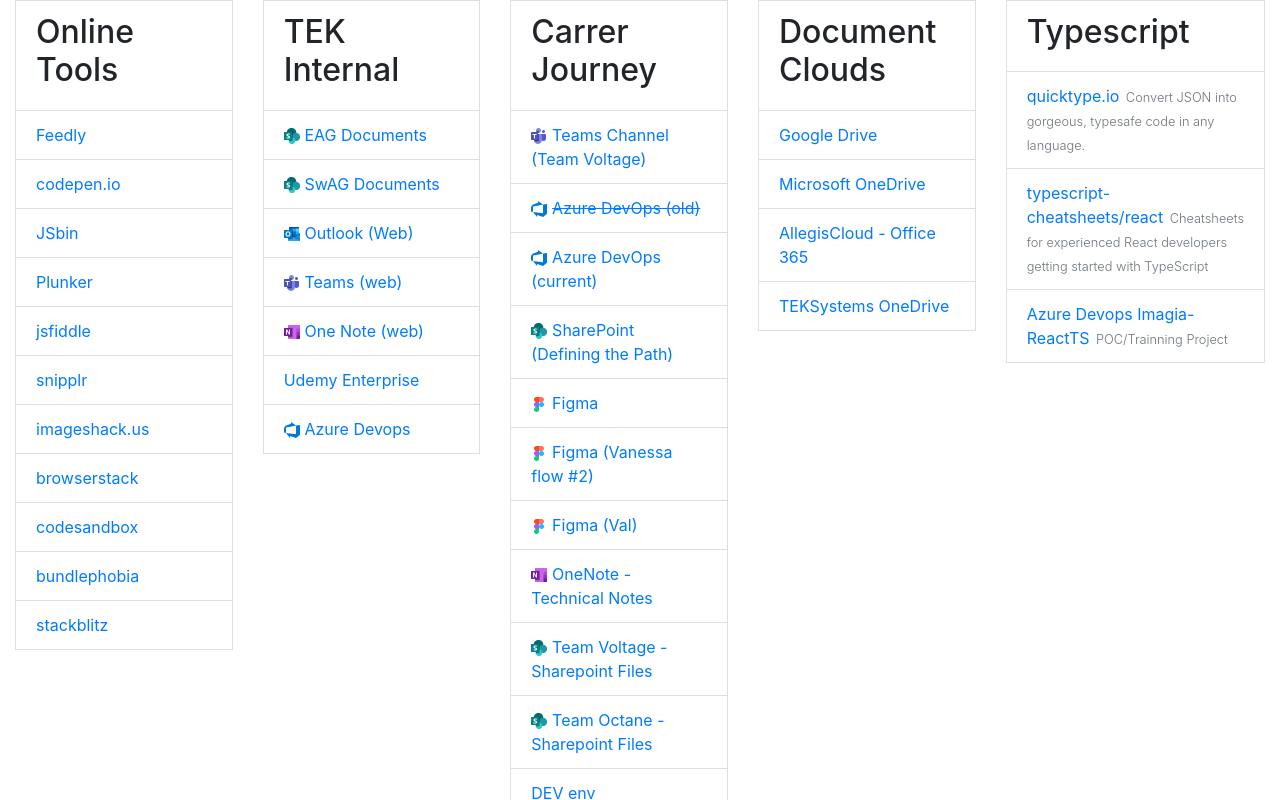
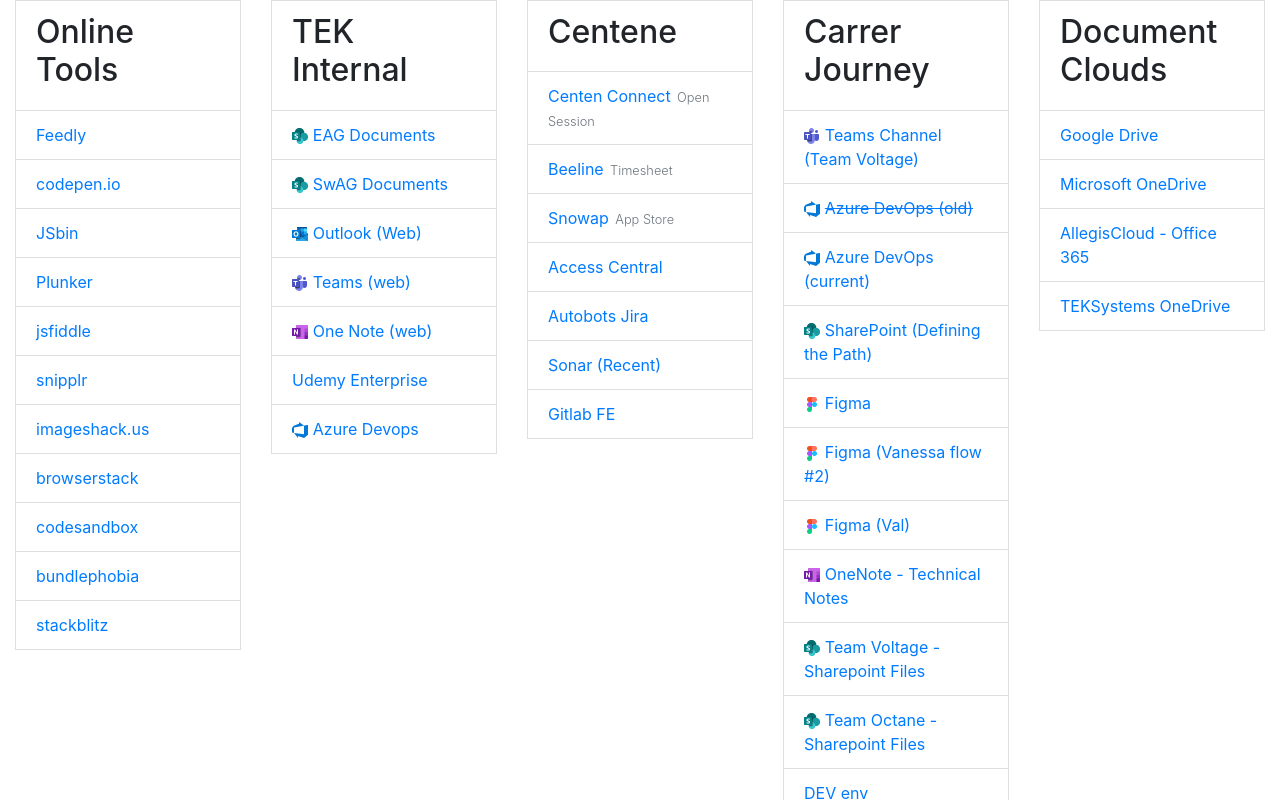
Before and after one commit to pgdesjardins/personal-start-page, a React (Create React App) app: page / in a window 1280 px wide. Shown: the top 800 px of the page. Built offline with nearby package versions, Linux system fonts and the light colour scheme.

Commit message:
add centene links

```diff
--- a/src/Data/centene.js
+++ b/src/Data/centene.js
@@ -3,12 +3,37 @@
   links: [
     {
       title: "Centen Connect",
-      url: "https://connect.centene.com/vpn/index.html"
+      url: "https://connect.centene.com/vpn/index.html",
+      desc: "Open Session"
     },
     {
       title: "Beeline",
       url:
-        "https://prod.beeline.com/centene/Assignments/TimeAndExpense/TimeAndExpense.aspx"
+        "https://prod.beeline.com/centene/Assignments/TimeAndExpense/TimeAndExpense.aspx",
+      desc: "Timesheet"
+    },
+    {
+      title: "Snowap",
+      url: "https://snowap.centene.com/checkout",
+      desc: "App Store"
+    },
+    {
+      title: "Access Central",
+      url: "https://accesscentral.centene.com/identityiq/home.jsf"
+    },
+    {
+      title: "Autobots Jira",
+      url:
+        "https://jira.centene.com/secure/RapidBoard.jspa?rapidView=28573&projectKey=BOTS"
+    },
+    {
+      title: "Sonar (Recent)",
+      url:
+        "https://stl-webservices-sonar.ckp.centene.com/dashboard?id=manage-practice-api"
+    },
+    {
+      title: "Gitlab FE",
+      url: "https://gitlab.centene.com/web/provider/react/provider_e2e"
     }
   ]
 };
--- a/src/Data/index.js
+++ b/src/Data/index.js
@@ -12,6 +12,7 @@
 export default [
   onlineTools,
   tekInternal,
+  centene,
   carrerJourney,
   // imagia,
   documentCloud,
```
